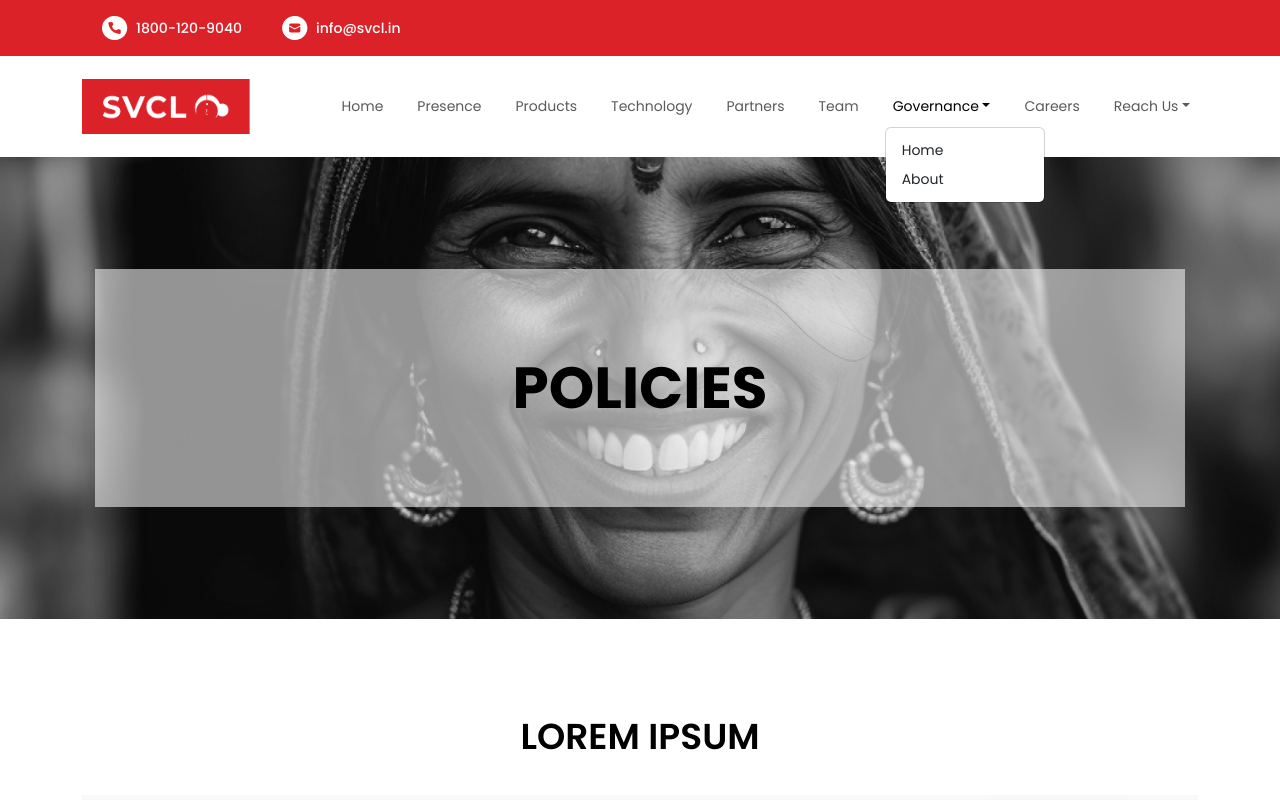
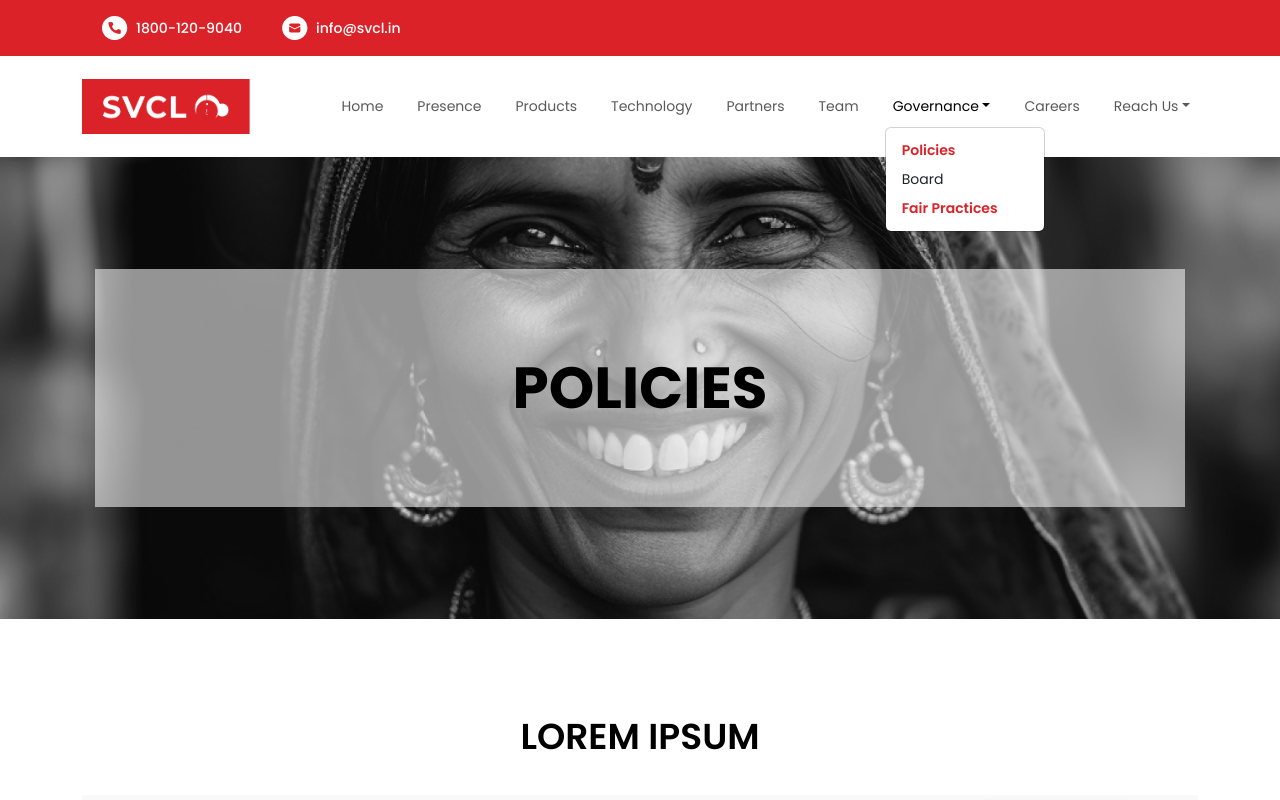
Before and after one commit to rs123456raushan/my-project, a React (Create React App) app: page /policies in a window 1280 px wide. Both pictures are taken after a click on the button "Governance". Shown: the top 800 px of the page. Built offline with nearby package versions, Linux system fonts and the light colour scheme; a web font is replaced by a local one.

Commit message:
first commit

```diff
--- a/src/App.js
+++ b/src/App.js
@@ -22,12 +22,12 @@ function App() {
           <Header />
         </div>
         <Routes>
-          <Route exact path='/' element={<Home success={false} />}></Route>
+          <Route exact path='/' element={<Home />}></Route>
           <Route exact path='/home' element={<Home />}></Route>
           <Route exact path='/presence' element={<Presence />}></Route>
           <Route exact path='/products' element={<ProductService />}></Route>
           <Route exact path='/board' element={<Board />}></Route>
-          <Route exact path='/careers' element={<Career success={true} />}></Route>
+          <Route exact path='/careers' element={<Career />}></Route>
           <Route exact path='/contact' element={<Contact />}></Route>
           <Route exact path='/grievance' element={<Grievance />}></Route>
           <Route exact path='/partners' element={<Partners />}></Route>
--- a/src/pages/Header.js
+++ b/src/pages/Header.js
@@ -52,10 +52,16 @@ function Header() {
                                     </a>
                                     <ul className="dropdown-menu">
                                         <li>
-                                            <a className="dropdown-item" href="#">Home</a>
+                                            {/* <a className="dropdown-item" href="#">Policies</a> */}
+                                            <NavLink className='dropdown-item' style={{background: 'none'}} to="/policies">Policies</NavLink>
                                         </li>
                                         <li>
-                                            <a className="dropdown-item" href="#">About</a>
+                                            {/* <a className="dropdown-item" href="#">Board</a> */}
+                                            <NavLink className='dropdown-item' style={{background: 'none'}} to="/board">Board</NavLink>
+                                        </li>
+                                        <li>
+                                            {/* <a className="dropdown-item" href="#">Fair Practices</a> */}
+                                            <NavLink className='dropdown-item' style={{background: 'none'}} to="/policies">Fair Practices</NavLink>
                                         </li>
                                     </ul>
                                 </li>
@@ -67,8 +73,14 @@ function Header() {
                                         Reach Us
                                     </a>
                                     <ul className="dropdown-menu">
-                                        <li><a className="dropdown-item" href="#">Home</a></li>
-                                        <li><a className="dropdown-item" href="#">About</a></li>
+                                        <li>
+                                            {/* <a className="dropdown-item" href="#">Home</a> */}
+                                            <NavLink className='dropdown-item' style={{background: 'none'}} to="/contact">Contact Us</NavLink>
+                                        </li>
+                                        <li>
+                                            {/* <a className="dropdown-item" href="#">About</a> */}
+                                            <NavLink className='dropdown-item' style={{background: 'none'}} to="/grievance">Customer Grievance</NavLink>
+                                        </li>
                                     </ul>
                                 </li>
                             </ul>
--- a/src/pages/Impact.js
+++ b/src/pages/Impact.js
@@ -7,11 +7,11 @@ import impactCardImg5 from './images/impact-card-img5.png'
 import impactCardImg6 from './images/impact-card-img6.png'
 import './style.css'
 
-function Impact({impactSection}) {
+function Impact({ impactSection }) {
     return (
         <div>
             {/* <!-- *************** IMPACT SECTION STARTS *************** --> */}
-            <section className={impactSection?"impact-section career-impact-section":"impact-section"}>
+            <section className={impactSection ? "impact-section career-impact-section" : "impact-section"}>
                 <div className="container">
                     <div className="main-heading">OUR IMPACT</div>
                     <div className="impact-card-wrapper">
--- a/src/pages/Policies.js
+++ b/src/pages/Policies.js
@@ -90,7 +90,11 @@ function Policies() {
                             }
                         </div>
                         <div className="text-center">
-                            <button className="view-more-btn" onClick={showMore}>View More</button>
+                            {
+                                (numberOfItemsShown < policies.length) && (
+                                    <button className="view-more-btn" onClick={showMore}>View More</button>
+                                )
+                            }
                         </div>
                     </div>
                 </section>
--- a/src/pages/Value.js
+++ b/src/pages/Value.js
@@ -6,10 +6,10 @@ import valueCardImg4 from './images/value-card-img4.png'
 import valueCardImg5 from './images/value-card-img5.png'
 import './style.css'
 
-function Value({valuesection}) {
+function Value({ valuesection }) {
     return (
         <div>
-            <section className={valuesection?"value-section career-value-section d-md-block d-none":"value-section d-md-block d-none"}>
+            <section className={valuesection ? "value-section career-value-section d-md-block d-none" : "value-section d-md-block d-none"}>
                 <div className="container">
                     <div className="main-heading">OUR VALUES</div>
                     <div className="card-wrapper">
```
